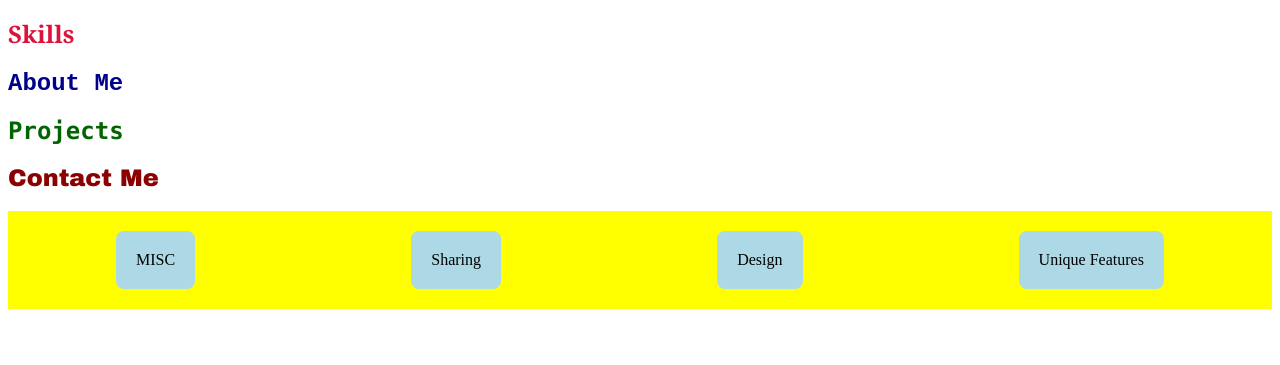
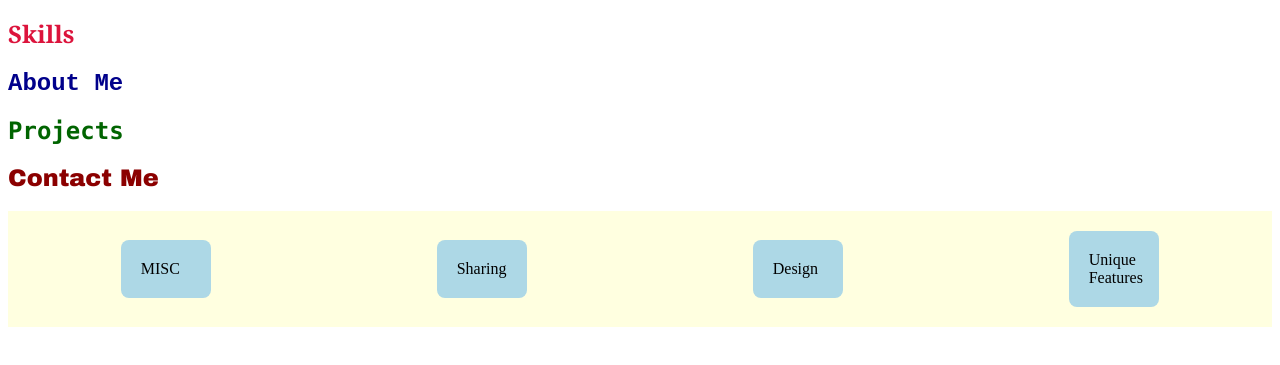
Before and after one commit to Brett-Eck/Brett-Eck.github.io, a plain HTML site: page index.html in a window 1280 px wide. Shown: the part 177-542 px from the top of the page. Drawn offline with Linux system fonts and the light colour scheme.

Commit message:
width adjust

```diff
--- a/home.css
+++ b/home.css
@@ -20,7 +20,7 @@
     flex-direction: row;
     justify-content: space-around;
     align-items: center;
-    background-color: yellow;
+    background-color: lightyellow;
 }
 .containers{
     display:flex;
@@ -28,10 +28,12 @@
     justify-content: space-around;
     align-items: center;
     padding: 20px;
+    width: 20%;
 }
 .containers div{
     border-width: 3px;
     border-radius: 8px;
     background-color: lightblue;
     padding: 20px;
+    width: 20%;
 }
```
